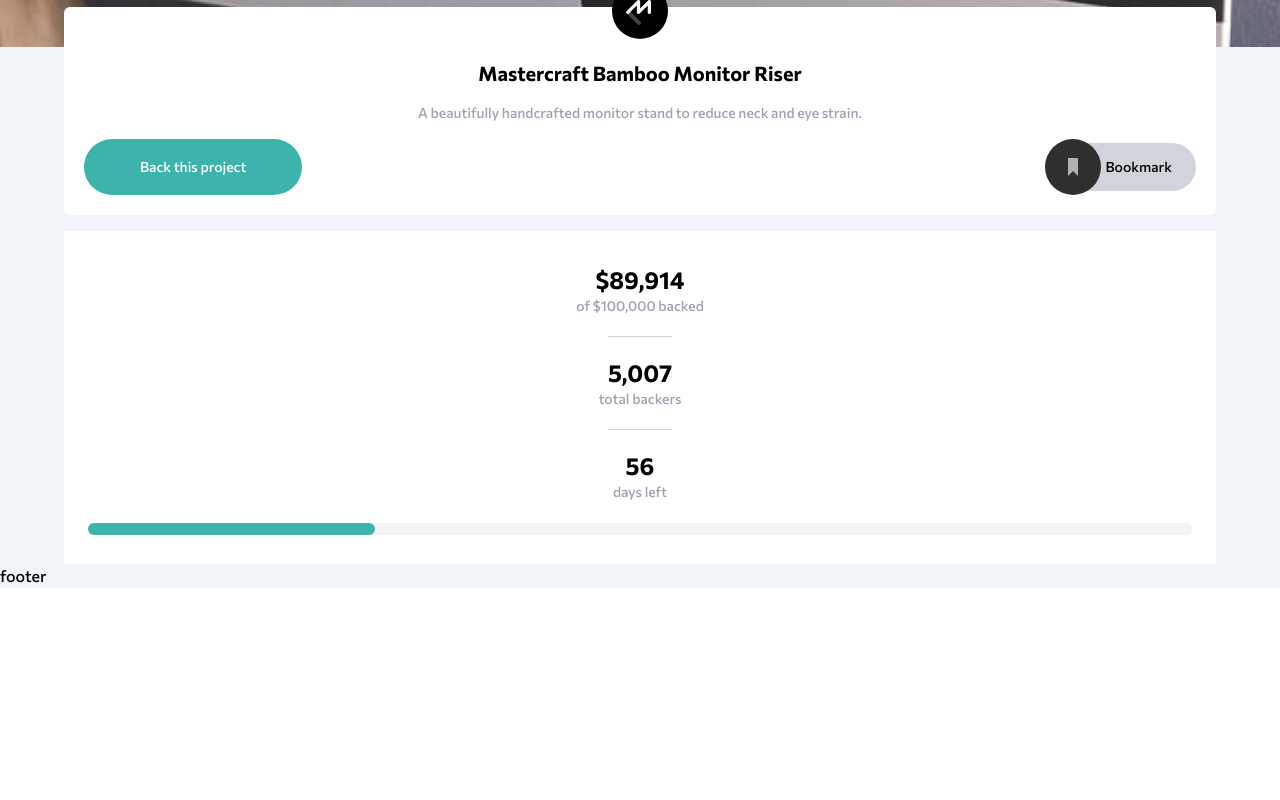
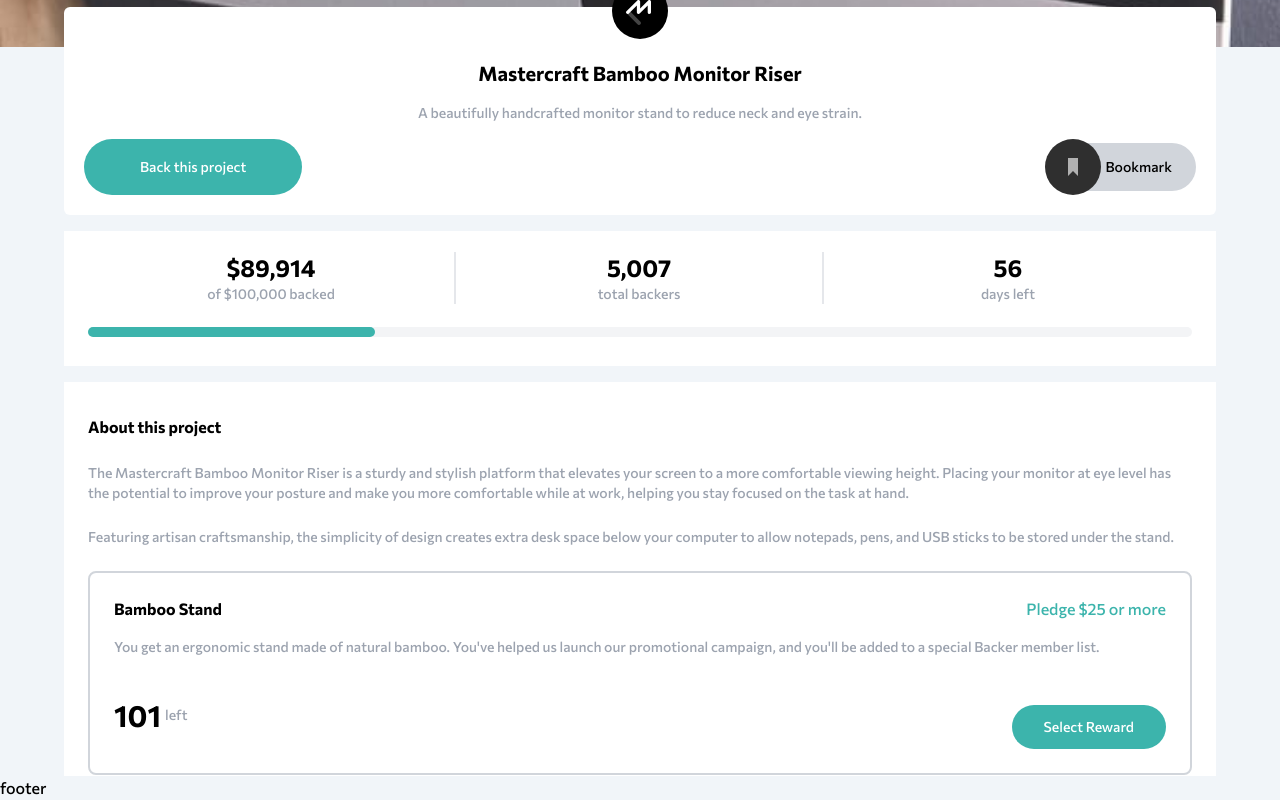
Before and after one commit to Darksied95/Crowding-produt-page, a React (Create React App) app: page / in a window 1280 px wide. Shown: the part 273-1073 px from the top of the page. Before the commit the page ends 861 px from the top, so only its background shows below. Built offline with nearby package versions, Linux system fonts and the light colour scheme.

Commit message:
finished layout

```diff
--- a/src/components/main/Main.jsx
+++ b/src/components/main/Main.jsx
@@ -32,27 +32,64 @@
         </div>
       </section>
       <section className="bg-white w-[90vw] mx-auto mt-4 px-6 pb-px">
-        <div className="py-px">
-          <div className="mt-8 mb-5 ">
+        <div className="py-px sm:flex sm:justify-around">
+          <div className="mt-8 mb-5 sm:w-1/3 sm:border-r-2 sm:mt-5">
             <h2 className="font-bold text-2xl text-center">$89,914</h2>
             <p className="text-sm text-gray-400 text-center">
               of $100,000 backed
             </p>
           </div>
-          <div className="h-px bg-gray-300 w-16 mx-auto"></div>
-          <div className="my-5 ">
+          <div className="h-px bg-gray-300 w-16 mx-auto sm:hidden"></div>
+          <div className="my-5 sm:w-1/3 sm:border-r-2 ">
             <h2 className="font-bold text-2xl text-center">5,007</h2>
             <p className="text-sm text-gray-400 text-center">total backers</p>
           </div>
-          <div className="h-px bg-gray-300 w-16 mx-auto"></div>
-          <div className="my-5 ">
+          <div className="h-px bg-gray-300 w-16 mx-auto sm:hidden"></div>
+          <div className="my-5 sm:w-1/3">
             <h2 className="font-bold text-2xl text-center">56</h2>
             <p className="text-sm text-gray-400 text-center">days left</p>
           </div>
         </div>
         <div className="relative mt-3 mb-10">
-          <div className="absolute bottom-0 left-0 h-3 w-full bg-gray-100 rounded-md"></div>
-          <div className="absolute bottom-0 left-0 h-3 w-[26%] rounded-md bg-moderate-cyan  z-10"></div>
+          <div className="absolute bottom-0 left-0 h-2.5 w-full bg-gray-100 rounded-md"></div>
+          <div className="absolute bottom-0 left-0 h-2.5 w-[26%] rounded-md bg-moderate-cyan  z-10"></div>
+        </div>
+      </section>
+      <section className="bg-white w-[90vw] mx-auto mt-4 px-6 py-px">
+        <h1 className="font-bold my-6 mt-8">About this project</h1>
+        <p className="text-gray-400 text-sm font-medium mb-6">
+          The Mastercraft Bamboo Monitor Riser is a sturdy and stylish platform
+          that elevates your screen to a more comfortable viewing height.
+          Placing your monitor at eye level has the potential to improve your
+          posture and make you more comfortable while at work, helping you stay
+          focused on the task at hand.
+        </p>
+        <p className="text-gray-400 text-sm font-medium mb-6">
+          Featuring artisan craftsmanship, the simplicity of design creates
+          extra desk space below your computer to allow notepads, pens, and USB
+          sticks to be stored under the stand.
+        </p>
+        <div className="border-2 border-gray-300  rounded-lg p-6">
+          <div className="sm:flex justify-between">
+            <h1 className="font-bold mb-1">Bamboo Stand</h1>
+            <h2 className="text-moderate-cyan font-meduim mb-4">
+              Pledge $25 or more
+            </h2>
+          </div>
+          <p className="text-gray-400 text-sm font-medium mb-6">
+            You get an ergonomic stand made of natural bamboo. You've helped us
+            launch our promotional campaign, and you'll be added to a special
+            Backer member list.
+          </p>
+          <div className="sm:flex justify-between">
+            <div className="flex items-center gap-1">
+              <h3 className="font-bold text-3xl">101</h3>
+              <span className="text-gray-400 text-sm font-medium">left</span>
+            </div>
+            <button className="bg-moderate-cyan px-8 py-3 mt-6 rounded-[2em] text-white text-sm">
+              Select Reward
+            </button>
+          </div>
         </div>
       </section>
     </div>
--- a/tailwind.config.js
+++ b/tailwind.config.js
@@ -14,9 +14,6 @@
         "dark-cyan": 'hsl(176, 72%, 28%)',
         "dark-gray": 'hsl(0, 0%, 48%)'
       },
-      backgroundImage: {
-        // 'hero-mobile': "url('./src/assets/image-hero-mobile.jpg')"
-      }
     }
   },
   plugins: [],
```
